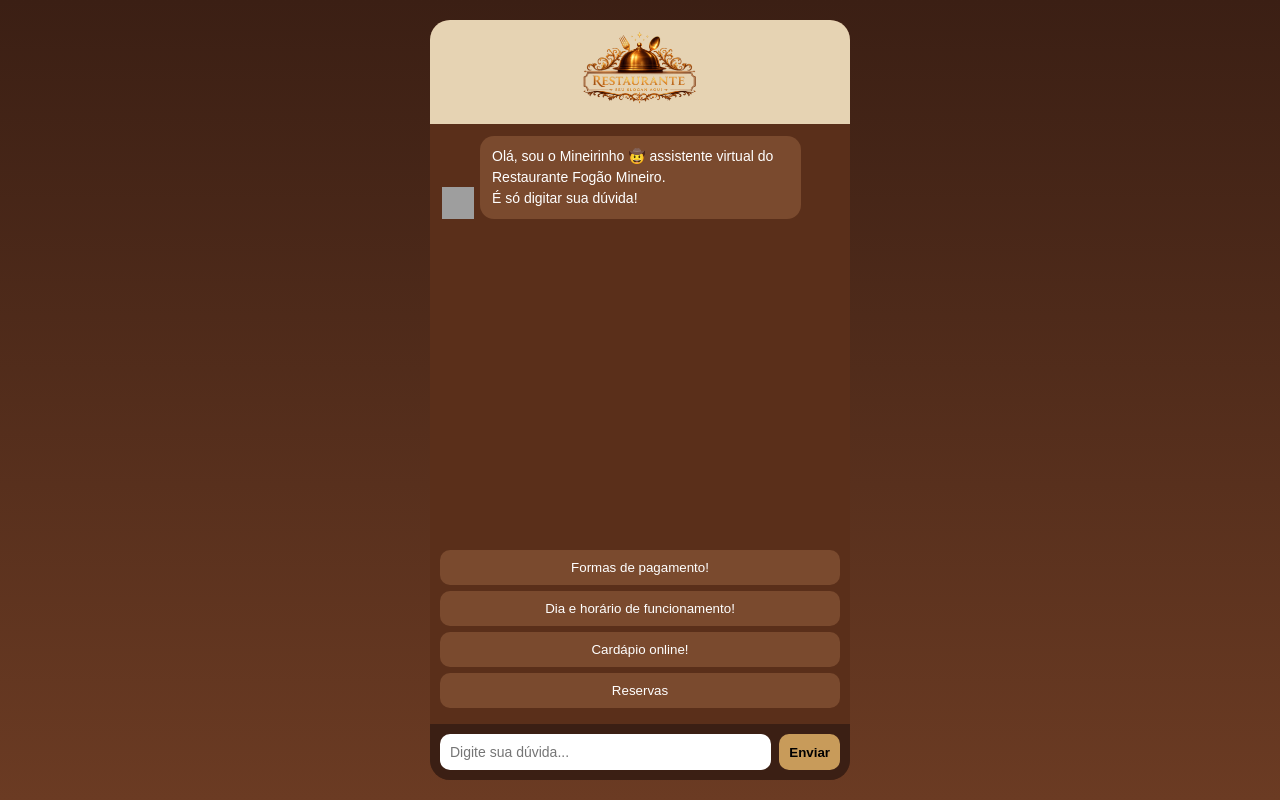
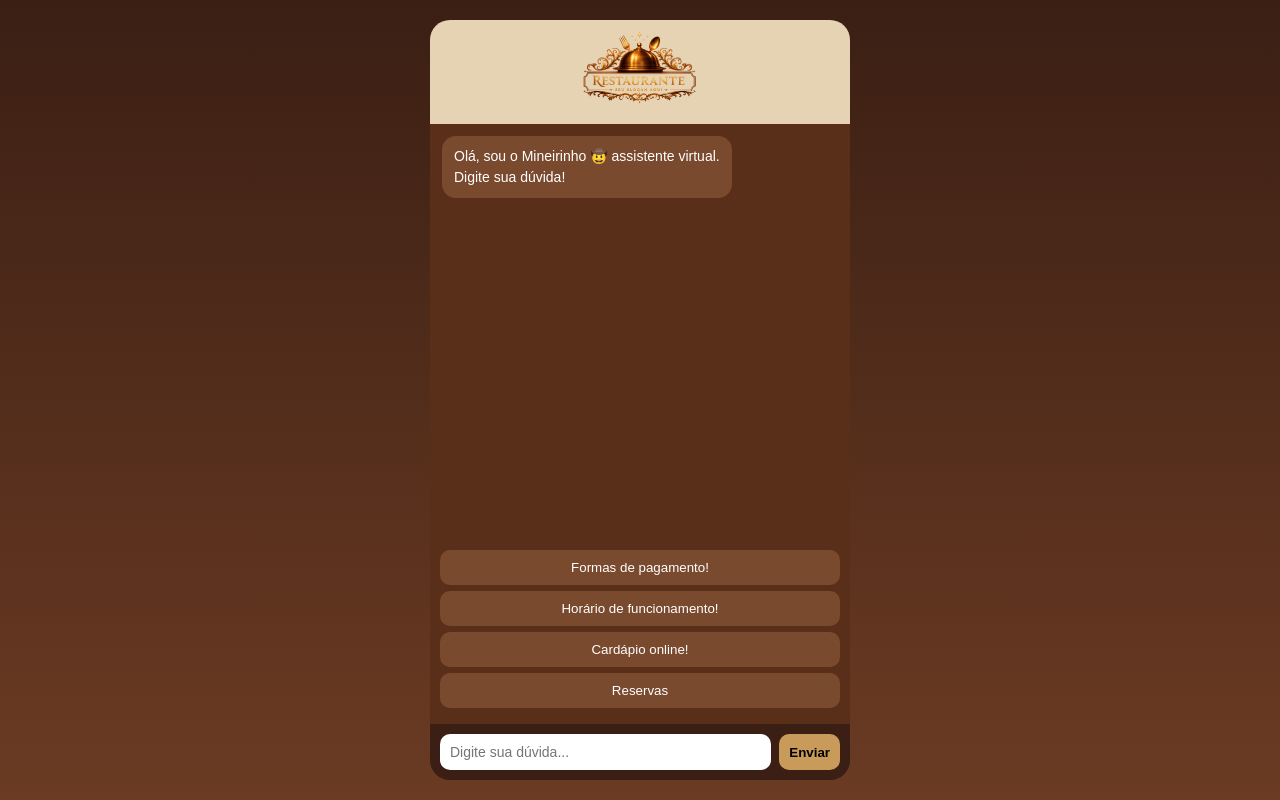
Before and after one commit to felpbv/estatisticamente-projeto-00, a Flask app: page / in a window 1280 px wide. Run offline with Flask 3, Linux system fonts and the light colour scheme; parts of the project's set-up code (start-up, migrations or seed data) failed here and were passed over; grey boxes are pictures that could not be loaded.

Commit message:
Modificando html completo parte 5

```diff
--- a/templates/index.html
+++ b/templates/index.html
@@ -17,7 +17,6 @@ body {
     height: 100vh;
 }
 
-/* CONTAINER */
 .chat-container {
     width: 100%;
     max-width: 420px;
@@ -29,7 +28,6 @@ body {
     overflow: hidden;
 }
 
-/* LOGO */
 .logo-area {
     background: #e6d3b3;
     text-align: center;
@@ -40,43 +38,30 @@ body {
     max-height: 80px;
 }
 
-/* MENSAGENS */
 .messages {
     flex: 1;
     padding: 12px;
     overflow-y: auto;
 }
 
-/* ANIMAÇÃO */
 .message {
     display: flex;
-    align-items: flex-end;
     margin-bottom: 10px;
-    animation: fadeIn 0.3s ease;
 }
 
-@keyframes fadeIn {
-    from {opacity: 0; transform: translateY(10px);}
-    to {opacity: 1; transform: translateY(0);}
-}
-
-/* BALÕES */
 .bubble {
     padding: 10px 12px;
     border-radius: 14px;
     max-width: 75%;
     font-size: 14px;
     line-height: 1.5;
-    word-break: break-word;
 }
 
-/* BOT */
 .bot .bubble {
     background-color: #7a4a2e;
     color: #fff;
 }
 
-/* USER */
 .user {
     justify-content: flex-end;
 }
@@ -84,13 +69,6 @@ body {
 .user .bubble {
     background-color: #c89b5a;
     color: #000;
-}
-
-/* AVATAR */
-.avatar {
-    width: 32px;
-    height: 32px;
-    margin-right: 6px;
 }
 
 /* BOTÃO LINK */
@@ -103,14 +81,8 @@ body {
     border-radius: 12px;
     text-decoration: none;
     font-weight: bold;
-    transition: 0.2s;
 }
 
-.link-btn:active {
-    transform: scale(0.96);
-}
-
-/* FAQ */
 .faq {
     padding: 10px;
 }
@@ -125,7 +97,6 @@ body {
     color: #fff;
 }
 
-/* INPUT */
 .input-area {
     display: flex;
     padding: 10px;
@@ -149,7 +120,7 @@ body {
     font-weight: bold;
 }
 
-/* TYPING */
+/* typing */
 .typing {
     display: flex;
     gap: 4px;
@@ -163,15 +134,14 @@ body {
     animation: blink 1.2s infinite;
 }
 
-.dot:nth-child(2) {animation-delay: 0.2s;}
-.dot:nth-child(3) {animation-delay: 0.4s;}
+.dot:nth-child(2){animation-delay:0.2s;}
+.dot:nth-child(3){animation-delay:0.4s;}
 
 @keyframes blink {
-    0%, 80%, 100% {opacity: 0;}
-    40% {opacity: 1;}
+    0%,80%,100%{opacity:0;}
+    40%{opacity:1;}
 }
 
-/* MOBILE */
 @media (max-width: 480px) {
     .chat-container {
         height: 100vh;
@@ -204,11 +174,11 @@ body {
 
 /* CONFIG */
 const mensagemInicial =
-"Olá, sou o Mineirinho 🤠 assistente virtual do Restaurante Fogão Mineiro.<br>É só digitar sua dúvida!";
+"Olá, sou o Mineirinho 🤠 assistente virtual.<br>Digite sua dúvida!";
 
 const perguntas = [
 "Formas de pagamento!",
-"Dia e horário de funcionamento!",
+"Horário de funcionamento!",
 "Cardápio online!",
 "Reservas"
 ];
@@ -217,20 +187,8 @@ const messages = document.getElementById("messages");
 const input = document.getElementById("input");
 const faq = document.getElementById("faq");
 
-/* HISTÓRICO */
-function salvarHistorico() {
-    localStorage.setItem("chat", messages.innerHTML);
-}
-
-function carregarHistorico() {
-    const hist = localStorage.getItem("chat");
-    if (hist) {
-        messages.innerHTML = hist;
-    } else {
-        addMsg(mensagemInicial, "bot");
-    }
-}
-carregarHistorico();
+/* BOAS VINDAS */
+addMsg(mensagemInicial, "bot");
 
 /* FAQ */
 perguntas.forEach(p => {
@@ -259,10 +217,6 @@ function enviar() {
         .then(data => {
             stopTyping();
             renderResposta(data.resposta);
-        })
-        .catch(() => {
-            stopTyping();
-            addMsg("Erro ao conectar com servidor.", "bot");
         });
 }
 
@@ -278,39 +232,29 @@ function enviarFAQ(p) {
         });
 }
 
-/* RENDER RESPOSTA (CORRIGIDO) */
+/* 🔥 FUNÇÃO CORRETA */
 function renderResposta(texto) {
 
-    // Markdown [texto](link)
-    const markdownRegex = /\[([^\]]+)\]\((https?:\/\/[^\s]+)\)/g;
-    texto = texto.replace(markdownRegex, (_, titulo, url) => {
-        return `<a href="${url}" target="_blank" class="link-btn">${titulo}</a>`;
-    });
+    // remove QUALQUER HTML
+    texto = texto.replace(/<[^>]*>?/gm, "");
 
-    // Links soltos
+    // pega link
     const urlRegex = /(https?:\/\/[^\s]+)/g;
-    texto = texto.replace(urlRegex, (url) => {
-        return `<a href="${url}" target="_blank" class="link-btn">Abrir link</a>`;
-    });
 
-    // Remove lixo de HTML quebrado
-    texto = texto.replace(/target="_blank".*?>/g, "");
+    if (urlRegex.test(texto)) {
+        const url = texto.match(urlRegex)[0];
+
+        texto = texto.replace(url, "") +
+        `<br><a href="${url}" target="_blank" class="link-btn">Abrir link</a>`;
+    }
 
     addMsg(texto, "bot");
 }
 
 /* MSG */
 function addMsg(texto, tipo) {
-
     const msg = document.createElement("div");
     msg.className = `message ${tipo}`;
-
-    if (tipo === "bot") {
-        const avatar = document.createElement("img");
-        avatar.src = "/static/bot.png";
-        avatar.className = "avatar";
-        msg.appendChild(avatar);
-    }
 
     const bubble = document.createElement("div");
     bubble.className = "bubble";
@@ -320,19 +264,13 @@ function addMsg(texto, tipo) {
     messages.appendChild(msg);
 
     messages.scrollTop = messages.scrollHeight;
-
-    salvarHistorico();
 }
 
-/* TYPING */
+/* typing */
 function typing() {
     const msg = document.createElement("div");
     msg.id = "typing";
     msg.className = "message bot";
-
-    const avatar = document.createElement("img");
-    avatar.src = "/static/bot.png";
-    avatar.className = "avatar";
 
     const bubble = document.createElement("div");
     bubble.className = "bubble";
@@ -344,11 +282,8 @@ function typing() {
         </div>
     `;
 
-    msg.appendChild(avatar);
     msg.appendChild(bubble);
     messages.appendChild(msg);
-
-    messages.scrollTop = messages.scrollHeight;
 }
 
 function stopTyping() {
```
